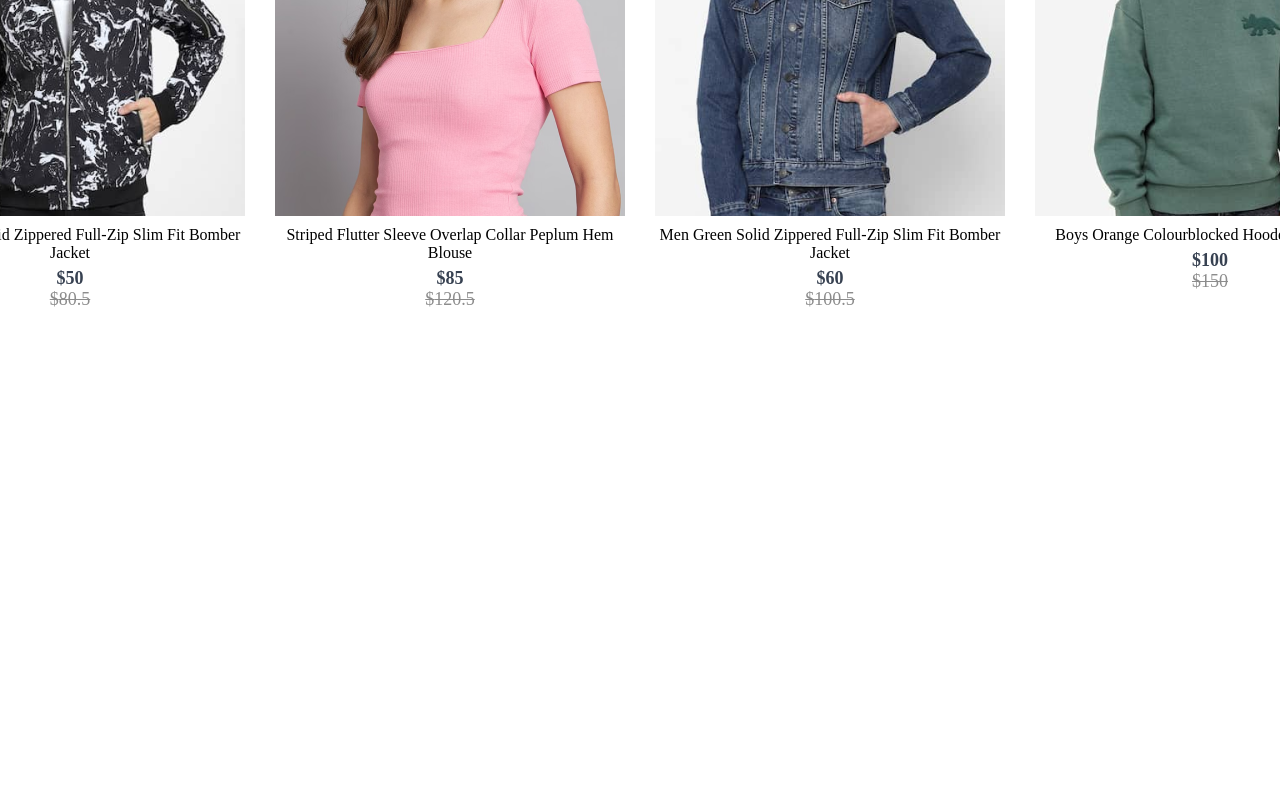
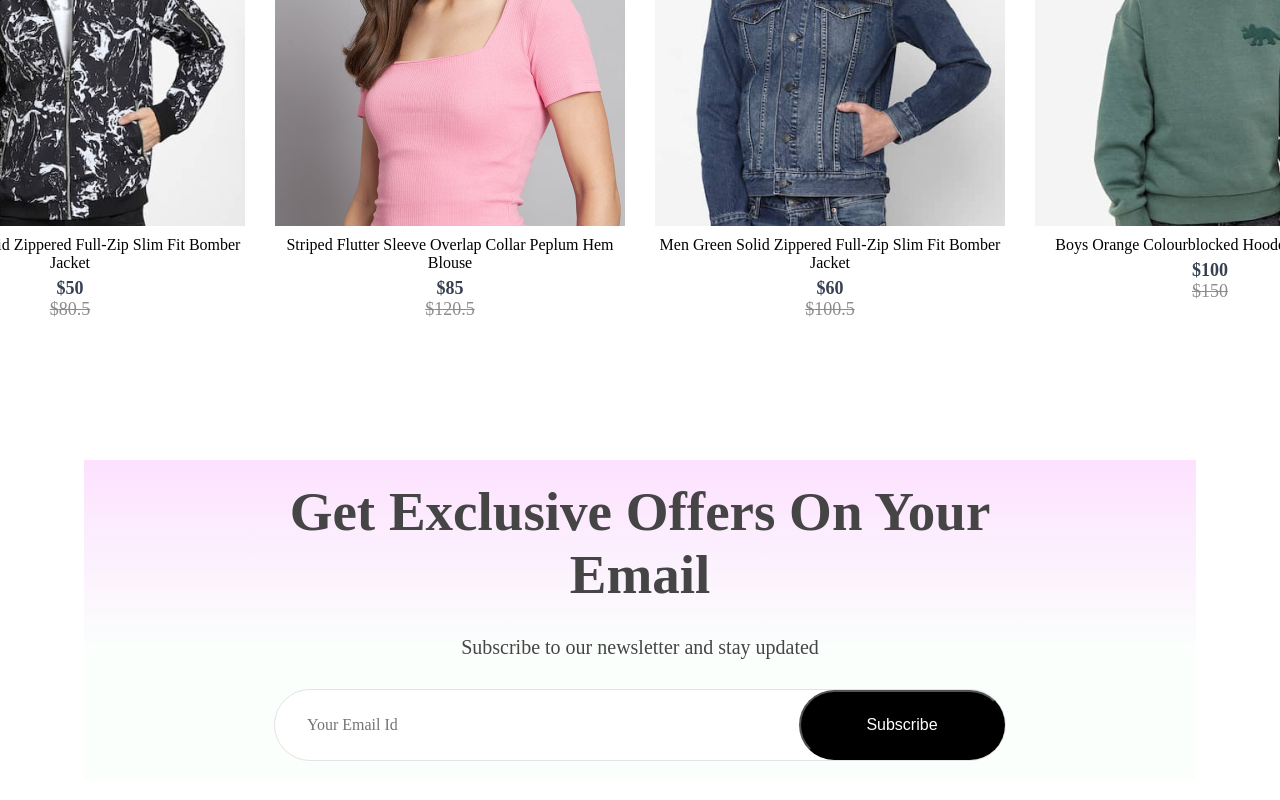
Before and after one commit to Rushalee-das/shop, a React (Create React App) app in the folder frontend/: page / in a window 1280 px wide. Shown: the part 3291-4091 px from the top of the page. Before the commit the page ends 3601 px from the top, so only its background shows below. Built offline with nearby package versions, Linux system fonts and the light colour scheme; the HTML template or start-up script is replaced by a standard one.

Commit message:
nesletter added

```diff
--- a/frontend/src/components/NewCollections/NewCollections.css
+++ b/frontend/src/components/NewCollections/NewCollections.css
@@ -3,7 +3,7 @@
     flex-direction: column;
     align-items: center;
     gap: 10px;
-    height: 90vh;
+    margin-bottom: 100px;
     margin-top: 50px;
     padding: 40px;
 }
--- a/frontend/src/components/Newsletter/Newsletter.css
+++ b/frontend/src/components/Newsletter/Newsletter.css
@@ -0,0 +1,50 @@
+.newsletter{
+    width: 65%;
+    height: 40vh;
+    display: flex;
+    flex-direction: column;
+    align-items: center;
+    justify-content: center;
+    margin: auto;
+    padding: 0px 140px;
+    margin-bottom: 150px;
+    background: linear-gradient(180deg, #fde1ff 0%, #e1ffea22 60%);
+    gap: 30px;
+}
+.newsletter h1{
+    color: #454545;
+    font-size: 55px;
+    font-weight: 600;
+}
+.newsletter p{
+    color: #454545;
+    font-size: 20px;
+}
+.newsletter div{
+    display: flex;
+    align-items: center;
+    justify-content: space-between;
+    background: white;
+    width: 730px;
+    height: 70px;
+    border-radius: 80px;
+    border: 1px solid #e3e3e3;
+}
+.newsletter input{
+    width: 500px;
+    margin-left: 30px;
+    border: none;
+    outline: none;
+    color: #616161;
+    font-family: Poppins;
+    font-size: 16px;
+}
+.newsletter div button{
+    width: 210px;
+    height: 70px;
+    border-radius: 80px;
+    background: black;
+    color: white;
+    font-size: 16px;
+    cursor: pointer;
+}
--- a/frontend/src/components/Newsletter/Newsletter.jsx
+++ b/frontend/src/components/Newsletter/Newsletter.jsx
@@ -4,7 +4,12 @@
 const Newsletter = () => {
   return (
     <div className='newsletter'>
-
+        <h1>Get Exclusive Offers On Your Email</h1>
+        <p>Subscribe to our newsletter and stay updated</p>
+        <div>
+            <input type="email" placeholder='Your Email Id' />
+            <button>Subscribe</button>
+        </div>
     </div>
   )
 }
--- a/frontend/src/pages/Shop.jsx
+++ b/frontend/src/pages/Shop.jsx
@@ -3,6 +3,7 @@
 import Popular from '../components/Popular/Popular'
 import Offers from '../components/Offers/Offers'
 import NewCollections from '../components/NewCollections/NewCollections'
+import Newsletter from '../components/Newsletter/Newsletter'
 
 const Shop = () => {
   return (
@@ -11,6 +12,7 @@
       <Popular/>
       <Offers/>
       <NewCollections/>
+      <Newsletter/>
     </div>
   )
 }
```
